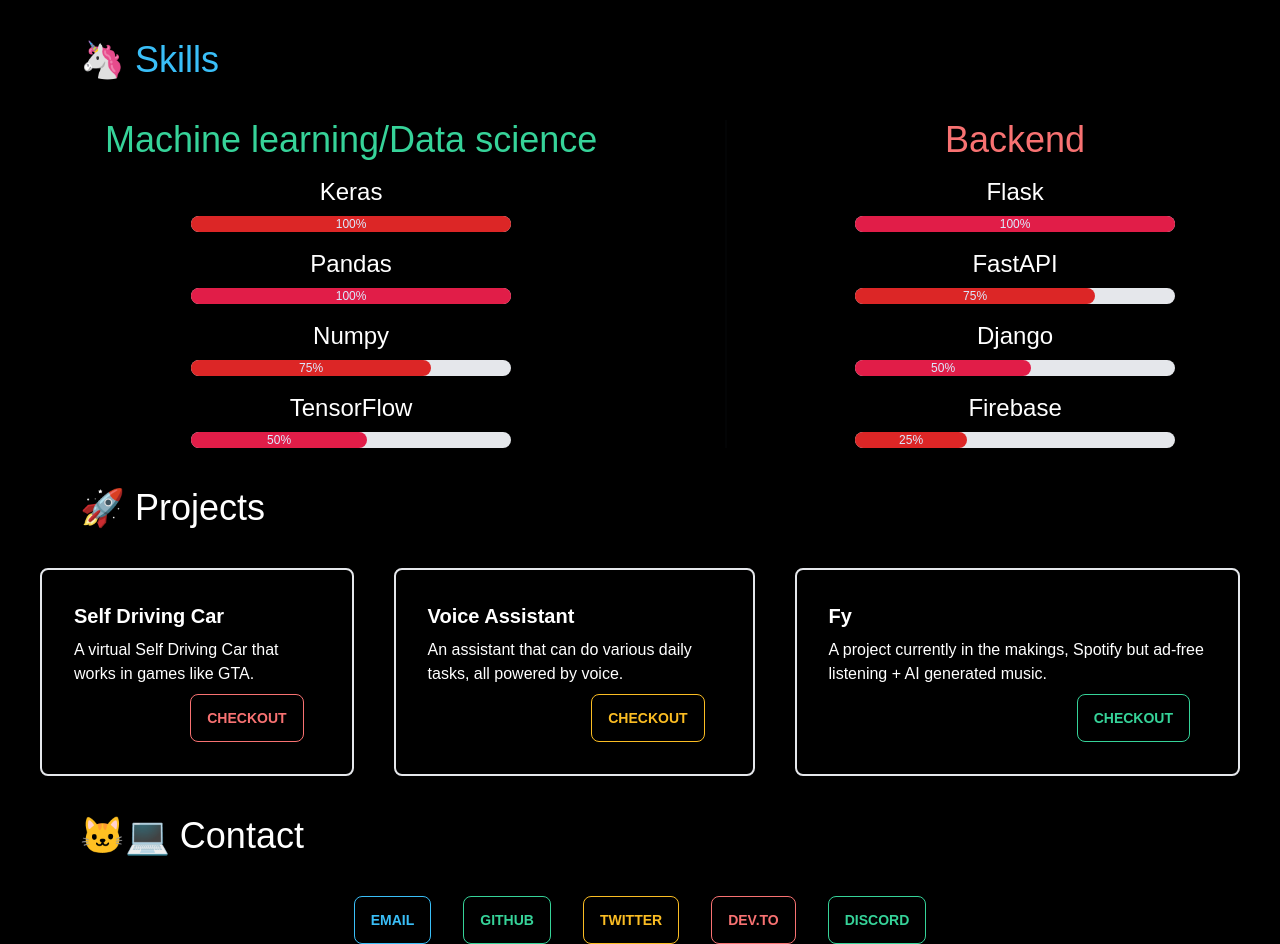
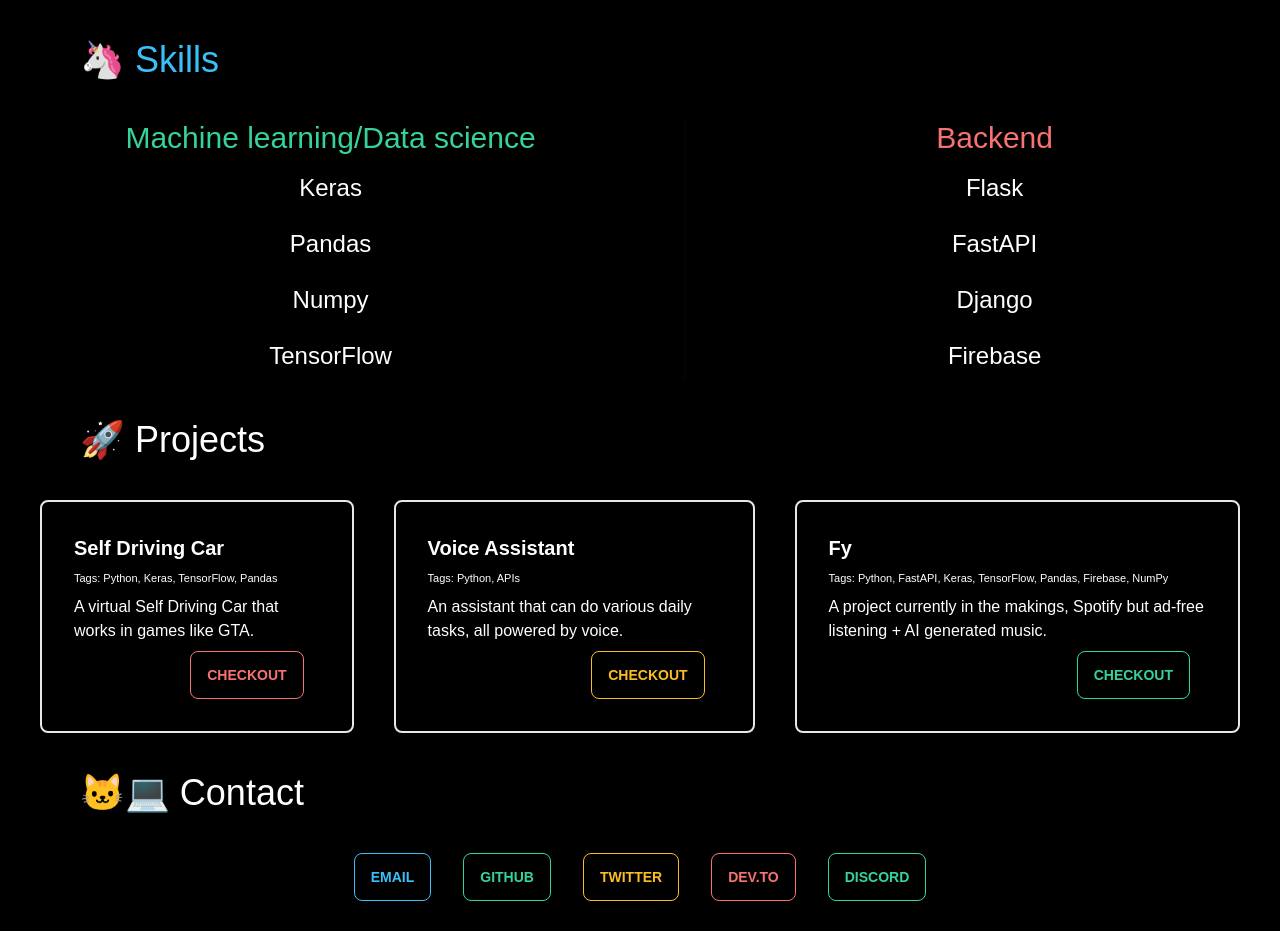
Before and after one commit to ayaanp-dev/my-site, a React (Create React App) app: page / in a window 1280 px wide. Shown: the part 540-1484 px from the top of the page. Built offline with nearby package versions, Linux system fonts and the light colour scheme.

Commit message:
changing skills + adding padding

```diff
--- a/package.json
+++ b/package.json
@@ -10,7 +10,7 @@
     "page-progressbar-react": "^1.0.6",
     "react": "^18.2.0",
     "react-dom": "^18.2.0",
-    "react-scripts": "5.0.1",
+    "react-scripts": "^5.0.1",
     "web-vitals": "^2.1.4"
   },
   "scripts": {
--- a/src/components/projects.jsx
+++ b/src/components/projects.jsx
@@ -8,6 +8,7 @@
 
     <div class="card-body border-2 rounded-lg ml-10 hue">
       <h2 class="card-title text-white">{data.projects[1].heading}</h2>
+      <p className='text-white proj_tags'>Tags: {data.projects[1].tags}</p>
       <p className='text-white'>{data.projects[1].about}</p>
       <div class="card-actions justify-end">
       <a href="https://github.com/ayaanp-dev/tweakedSelfDrive"><button class="btn btn-outline btn-error mr-4">{data.projects[1].button}</button></a>
@@ -15,6 +16,7 @@
     </div>
     <div class="card-body border-2 rounded-lg ml-10  hue ">
       <h2 class="card-title text-white">{data.projects[2].heading}</h2>
+      <p className='text-white proj_tags'>Tags: {data.projects[2].tags}</p>
       <p className='text-white'>{data.projects[2].about}</p>
       <div class="card-actions justify-end">
       <a href="https://github.com/ayaanp-dev/voiceAssistant"><button class="btn btn-outline btn-warning mr-4">{data.projects[2].button}</button></a>
@@ -22,6 +24,7 @@
     </div>
     <div class="card-body border-2 rounded-lg ml-10 mr-10 hue">
       <h2 class="card-title text-white">{data.projects[3].heading}</h2>
+      <p className='text-white proj_tags'>Tags: {data.projects[3].tags}</p>
       <p className='text-white'>{data.projects[3].about}</p>
       <div class="card-actions justify-end">
         <a href="https://github.com/ayaanp-dev/fy-backend"><button class="btn btn-outline btn-success mr-4">{data.projects[3].button}</button></a>
--- a/src/components/skills.jsx
+++ b/src/components/skills.jsx
@@ -6,42 +6,34 @@
        <h1 className='text-info text-4xl ml-20 pb-10  pr-text'>🦄  Skills </h1>
         <div class="flex flex-row w-full projects">
   <div class="grid flex-grow card bg-black rounded-box place-items-center text-white ">
-      <h1 className=' text-4xl text-success '>{data.skillsone.heading}</h1>
+      <h1 className=' text-3xl text-success '>{data.skillsone.heading}</h1>
       <h1 className='text-white text-2xl pt-4 pb-2'>{data.skillsone[1]}</h1>
       <div class="w-80 bg-gray-200 rounded-full dark:bg-gray-700 ">
-    <div class="bg-red-600 text-xs font-medium text-blue-100 text-center p-0.5 leading-none rounded-full div-skill "> 100%</div>
   </div>
   <h1 className='text-white text-2xl pt-4 pb-2'>{data.skillsone[2]}</h1>
       <div class="w-80  bg-rose-200 rounded-full dark:bg-gray-700">
-    <div class="bg-rose-600 text-xs font-medium text-blue-100 text-center p-0.5 leading-none rounded-full div-skill "> 100%</div>
   </div>
   <h1 className='text-white text-2xl pt-4 pb-2'>{data.skillsone[3]}</h1>
       <div class="w-80 pr-20 bg-gray-200 rounded-full dark:bg-gray-700">
-    <div class="bg-red-600 text-xs font-medium text-blue-100 text-center p-0.5 leading-none rounded-full div-skill "> 75%</div>
   </div>
   <h1 className='text-white text-2xl pt-4 pb-2'>{data.skillsone[4]}</h1>
       <div class="w-80 pr-36  bg-gray-200 rounded-full dark:bg-gray-700">
-    <div class="bg-rose-600 text-xs font-medium text-blue-100 text-center p-0.5 leading-none rounded-full div-skill "> 50%</div>
   </div>
   </div>
   <div class="divider divider-horizontal"></div>
   <div class="grid  flex-grow card bg-black rounded-box place-items-center text-white">
-      <h1 className='text-error text-4xl '>{data.skillstwo.heading}</h1>
+      <h1 className='text-error text-3xl '>{data.skillstwo.heading}</h1>
       <h1 className='text-white text-2xl pt-4 pb-2'>{data.skillstwo[1]}</h1>
       <div class="w-80 bg-gray-200 rounded-full dark:bg-gray-700">
-    <div class="bg-rose-600 text-xs font-medium text-blue-100 text-center p-0.5 leading-none rounded-full  "> 100%</div>
   </div>
   <h1 className='text-white text-2xl pt-4 pb-2'>{data.skillstwo[2]}</h1>
       <div class="w-80 pr-20 bg-gray-200 rounded-full dark:bg-gray-700">
-    <div class="bg-red-600 text-xs font-medium text-blue-100 text-center p-0.5 leading-none rounded-full div-skill"> 75%</div>
   </div>
   <h1 className='text-white text-2xl pt-4 pb-2'>{data.skillstwo[3]}</h1>
       <div class="w-80 pr-36 bg-gray-200 rounded-full dark:bg-gray-700">
-    <div class="bg-rose-600 text-xs font-medium text-blue-100 text-center p-0.5 leading-none rounded-full div-skill "> 50%</div>
   </div>
   <h1 className='text-white text-2xl pt-4 pb-2'>{data.skillstwo[4]}</h1>
       <div class="w-80 pr-52 bg-gray-200 rounded-full dark:bg-gray-700">
-    <div class="bg-red-600 text-xs font-medium text-blue-100 text-center p-0.5 leading-none rounded-full div-skill "> 25%</div>
   </div>
 
 
--- a/src/data/data.json
+++ b/src/data/data.json
@@ -19,16 +19,19 @@
     "projects":{
         "1":{
             "heading":"Self Driving Car",
+            "tags": "Python, Keras, TensorFlow, Pandas",
             "about":"A virtual Self Driving Car that works in games like GTA.",
             "button":"Checkout"
         },
         "2":{
             "heading":"Voice Assistant",
+            "tags": "Python, APIs",
             "about":"An assistant that can do various daily tasks, all powered by voice.",
             "button":"Checkout"
         },
         "3":{
             "heading":"Fy",
+            "tags": "Python, FastAPI, Keras, TensorFlow, Pandas, Firebase, NumPy",
             "about":"A project currently in the makings, Spotify but ad-free listening + AI generated music.",
             "button":"Checkout"
         }
--- a/src/index.css
+++ b/src/index.css
@@ -8,6 +8,7 @@
 body{
   font-family: 'Red Hat Display', sans-serif;
   background-color:black;
+  padding-bottom: 30px;
 }
 
 .hi{
@@ -60,6 +61,10 @@
 	/*Small smartphones [325px -> 425px]*/
 }
 
-.div-skill{
+.proj_tags {
+  font-size: 11px;
+}
 
+.navbar-end {
+  padding-right: 10px;
 }
```
Also changed, not shown: 2 other files (tests, documents, lock files or other folders).
